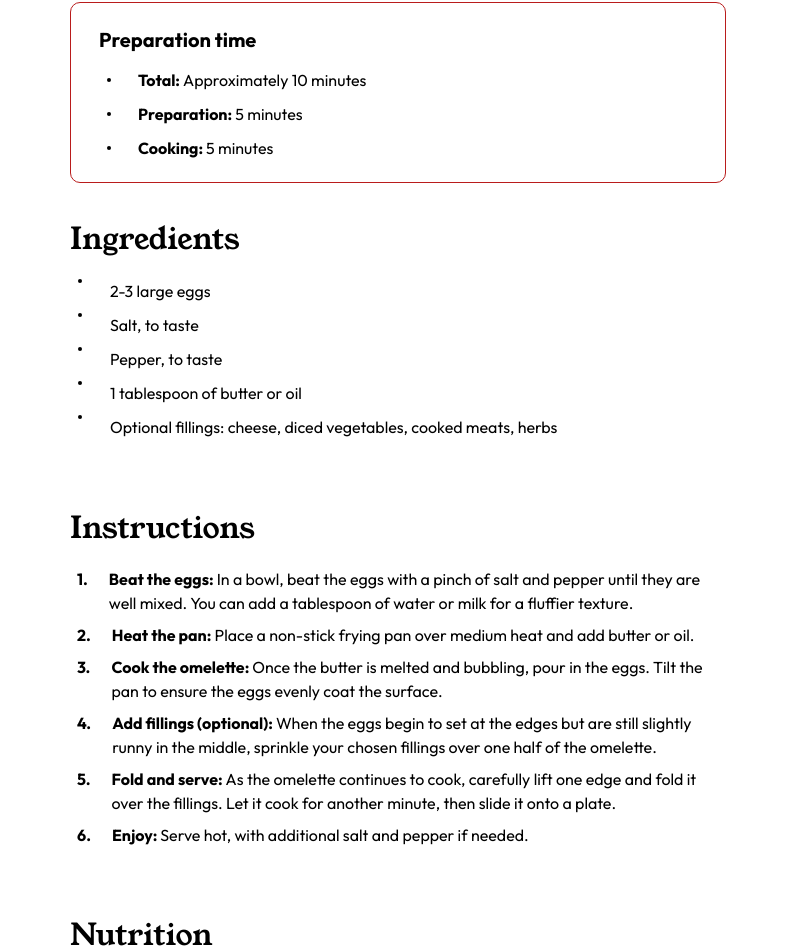
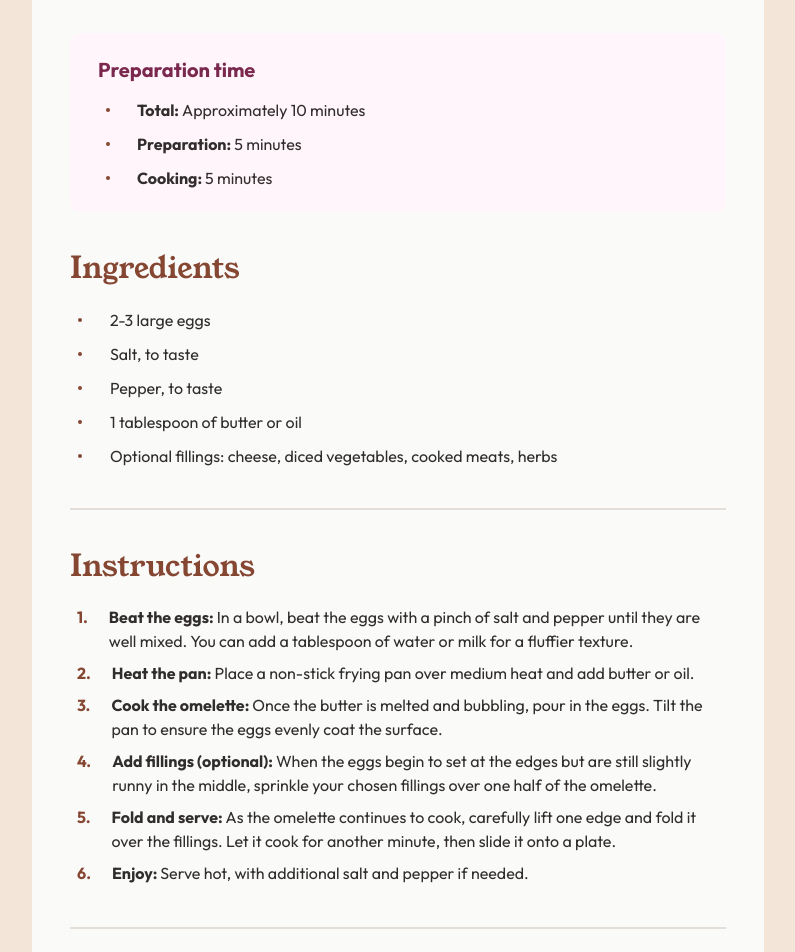
Before and after one commit to fkrunic/frontend-mentor-recipe-page, a React (Vite) app: page / in a window 1280 px wide. Shown: the part 597-1549 px from the top of the page, without its empty margins (242-1037 px from the left). Built offline with nearby package versions, Linux system fonts and the light colour scheme.

Commit message:
feat: aesthetic tweaks

```diff
--- a/index.html
+++ b/index.html
@@ -10,7 +10,7 @@
     <link href="https://fonts.googleapis.com/css2?family=Outfit:wght@100..900&family=Young+Serif&display=swap" rel="stylesheet">
     <title>Recipe Card</title>
   </head>
-  <body>
+  <body class="bg-stone-100 text-stone-900">
     <div id="root"></div>
     <script type="module" src="/src/main.tsx"></script>
   </body>
--- a/src/components/Bullet.tsx
+++ b/src/components/Bullet.tsx
@@ -1,5 +1,5 @@
 export const Bullet: React.FC = () => {
     return (
-        <div className="w-[4px] h-[4px] rounded-full inline-block bg-black"></div>
+        <div className="w-[4px] h-[4px] rounded-full inline-block bg-brown-800"></div>
     )
 }
--- a/src/components/IngredientRow.tsx
+++ b/src/components/IngredientRow.tsx
@@ -7,7 +7,7 @@ export interface IngredientRowProps {
 
 export const IngredientRow: React.FC<IngredientRowProps> = ({ content }) => {
     return (
-        <div className="flex flex-row gap-[28px]">
+        <div className="flex flex-row gap-[28px] items-center">
             <Bullet/>
             <div className="font-outfit text-[16px]">{content}</div>
         </div>
--- a/src/components/IngredientSection.tsx
+++ b/src/components/IngredientSection.tsx
@@ -6,8 +6,8 @@ export interface IngredientSectionProps {
 
 export const IngredientSection = ({ingredients}: IngredientSectionProps) => {
     return (
-        <div className="flex flex-col gap-[17px] pb-[33px]">
-            <div className="font-young-serif text-[30px]">Ingredients</div>
+        <div className="flex flex-col gap-[17px] pb-[40px] border-b-2 border-stone-150">
+            <div className="font-young-serif text-[30px] text-brown-800">Ingredients</div>
             <div className="flex flex-col pl-[8px]">
                 <div className="flex flex-col gap-[10px]">{ingredients.map((content, index) => (
                     <IngredientRow key={index} content={content}/>
--- a/src/components/InstructionRow.tsx
+++ b/src/components/InstructionRow.tsx
@@ -14,7 +14,7 @@ function toBullet(count: number): string {
 export const InstructionRow: React.FC<InstructionRowProps> = ({ count, title, description }) => {
     return (
         <div className="w-full flex flex-row gap-[21px]">
-            <div className="font-outfit font-bold text-[16px]">{toBullet(count)}</div>
+            <div className="font-outfit font-bold text-[16px] text-brown-800">{toBullet(count)}</div>
             <div className="font-outfit text-[16px]">
                 <span className="font-bold">{title}: </span>
                 <span>{description}</span>
--- a/src/components/InstructionSection.tsx
+++ b/src/components/InstructionSection.tsx
@@ -8,8 +8,8 @@ export interface InstructionSectionProps {
 
 export const InstructionSection: React.FC<InstructionSectionProps> = ({title, instructions}) => {
     return (
-        <div className="flex flex-col gap-[16px]">
-            <div className="font-young-serif text-[30px]">{title}</div>
+        <div className="flex flex-col gap-[16px] border-b-2 border-stone-150 pb-[10px]">
+            <div className="font-young-serif text-[30px] text-brown-800">{title}</div>
             <div className="flex flex-col pl-[7px] pb-[32px]">
                 <div className="flex flex-col gap-[8px]">{instructions.map((prop, index) => (
                     <InstructionRow
--- a/src/components/NutritionDisplayRow.tsx
+++ b/src/components/NutritionDisplayRow.tsx
@@ -21,7 +21,7 @@ export const NutritionDisplayRow: React.FC<NutritionDisplayRowProps> = ({ proper
             ">
             <div className="w-full flex flex-row">
                 <div className="w-[305px] font-outfit text-[16px]">{property}</div>
-                <div className="font-outfit font-bold text-[16px]">{value}</div>
+                <div className="font-outfit font-bold text-[16px] text-brown-800">{value}</div>
             </div>
         </div>
     )
--- a/src/components/NutritionSection.tsx
+++ b/src/components/NutritionSection.tsx
@@ -10,7 +10,7 @@ export const NutritionSection = ({ title, description, entries }: NutritionSecti
     return (
         <div className="w-full flex flex-col gap-[26px]">
             <div className="w-full flex flex-col gap-[16px]">
-                <div className="font-young-serif text-[30px]">{title}</div>
+                <div className="font-young-serif text-[30px] text-brown-800">{title}</div>
                 <div className="font-outfit text-[16px]">{description}</div>
             </div>
             <div className="w-full flex flex-col gap-[13px]">
--- a/src/components/PreparationSection.tsx
+++ b/src/components/PreparationSection.tsx
@@ -7,9 +7,9 @@ export interface PreparationSectionProps {
 
 export const PreparationSection: React.FC<PreparationSectionProps> = ({rows}) => {
     return (
-        <div className="w-full flex flex-col px-[28px] py-[22px] rounded-[10px] border border-red-700">
+        <div className="w-full flex flex-col px-[28px] py-[22px] rounded-[10px] bg-rose-50">
             <div className="flex flex-col gap-[13px]">
-                <div className="font-outfit font-bold text-[20px]">Preparation time</div>
+                <div className="font-outfit font-bold text-[20px] text-rose-800">Preparation time</div>
                 <div className="w-full flex flex-col pl-[8px]">
                     <div className="flex flex-col gap-[10px]">{rows.map((row, index) =>
                         <PreparationRow key={index} {...row}/>
--- a/src/components/RecipeCard.tsx
+++ b/src/components/RecipeCard.tsx
@@ -15,9 +15,9 @@ export interface RecipeCardProps {
 
 export const RecipeCard: React.FC<RecipeCardProps> = ({header, preparation, ingredients, instruction, nutrition}) => {
     return (
-        <div className="flex flex-col pt-[42px]">
-            <div className="w-[732px] flex flex-col items-center gap-[10px] px-[10px] py-[40px] rounded-[20px]">
-                <img className="rounded-[10px]" src={"/image-omelette.jpeg"} alt={"omelette"}/>
+        <div className="flex flex-col py-[100px]">
+            <div className="w-[732px] flex flex-col items-center gap-[10px] px-[10px] py-[40px] rounded-[20px] bg-stone-50">
+                <img className="w-[656px] h-[299px] rounded-[10px]" src={"/image-omelette.jpeg"} alt={"omelette"}/>
                 <div className="w-full flex flex-col gap-[34px] px-[28px] pt-[20px]">
                     <Header {...header} />
                     <PreparationSection {...preparation} />
```
Also changed, not shown: src/App.tsx (+6 -2 lines).
